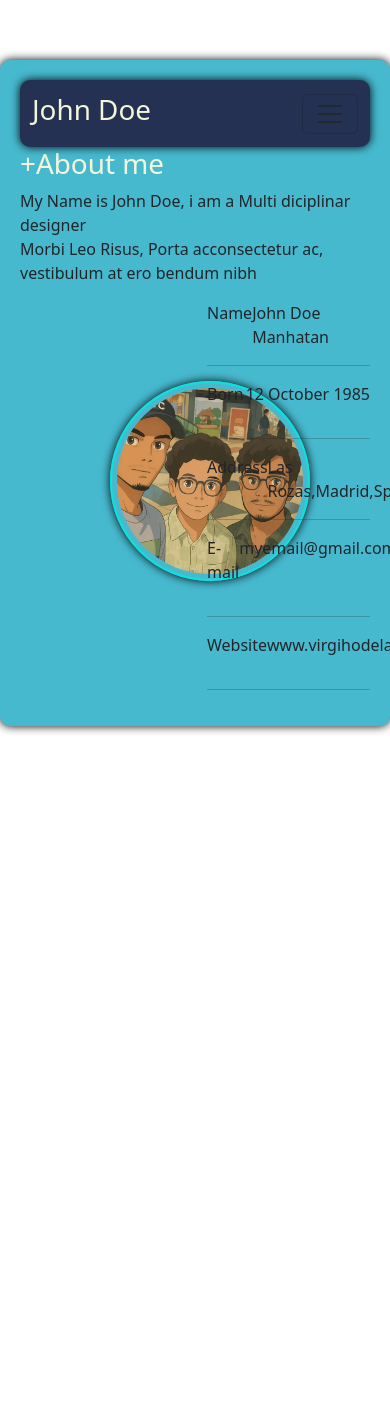
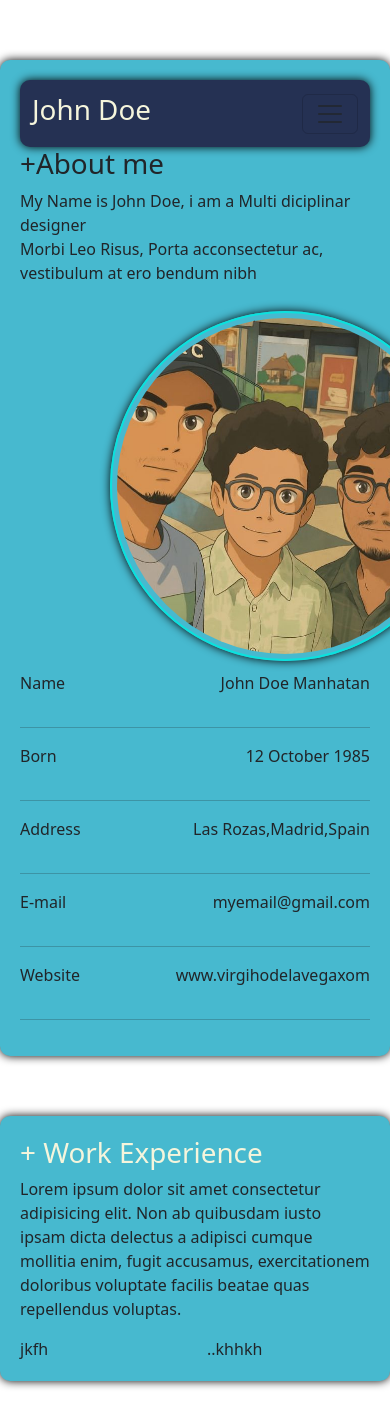
Before and after one commit to Sridhar-1312/RESUME, a React (Vite) app: page / in a window 390 px wide. Shown: the top 1401 px of the page. Before the commit the page ends 844 px from the top, so only its background shows below. Built offline with nearby package versions, Linux system fonts and the light colour scheme.

Commit message:
modified2

```diff
--- a/src/Nav.css
+++ b/src/Components/Navbar/Nav.css
@@ -29,7 +29,7 @@
 
 
 }
-h1{
+.a{
    color : beige!important ;
 }
 .nav-link{
@@ -37,10 +37,10 @@ h1{
 }
 img{
    border-radius: 50%;
-   width: 200px;
-   height: 200px;
+   width: 350px;
+   height: 350px;
    object-fit: cover;
-   margin-top: 80px;
+   margin-top: 10px;
    margin-bottom: 10px;
    margin-left: 90px;
    box-shadow: 0 0 10px #000;
--- /dev/null
+++ b/src/Components/Navbar/Navbar.jsx
@@ -0,0 +1,147 @@
+import React from "react";
+import "./Nav.css";
+import "bootstrap/dist/css/bootstrap.min.css";
+import "bootstrap/dist/js/bootstrap.bundle.min.js";
+import Workexp from "../WorkExperience/Workexp";
+
+function Navbar() {
+  return (
+    <>
+      <div className="container">
+        <nav class="navbar navbar-expand-lg">
+          <div class="container-fluid">
+            <a class="navbar-brand" href="#">
+              <h1 className="a">John Doe</h1>
+            </a>
+            <button
+              class="navbar-toggler"
+              type="button"
+              data-bs-toggle="collapse"
+              data-bs-target="#navbarSupportedContent"
+              aria-controls="navbarSupportedContent"
+              aria-expanded="false"
+              aria-label="Toggle navigation"
+            >
+              <span class="navbar-toggler-icon"></span>
+            </button>
+            <div class="collapse navbar-collapse" id="navbarSupportedContent">
+              <ul class="navbar-nav ms-auto mb-2 mb-lg-0">
+                <li class="nav-item">
+                  <a class="nav-link" href="#">
+                    About me
+                  </a>
+                </li>
+                <li class="nav-item">
+                  <a class="nav-link" href="#">
+                    Professional Experience
+                  </a>
+                </li>
+                <li class="nav-item">
+                  <a class="nav-link" href="#">
+                    Contact
+                  </a>
+                </li>
+              </ul>
+            </div>
+          </div>
+        </nav>
+
+        <div>
+          <h1>+About me</h1>
+          <p>
+            My Name is John Doe, i am a Multi diciplinar designer <br /> Morbi
+            Leo Risus, Porta acconsectetur ac, vestibulum at ero bendum nibh
+          </p>
+        </div>
+
+        <div className="row">
+          <div className=" col-lg-6 col-md-6 col-sm-12">
+            <div className="image">
+              <img src="public/BOYS.jpg" alt="" />
+            </div>
+          </div>
+          <div className=" col-lg-6 col-md-6 col-sm-12">
+            <div className="name-row">
+              <p>Name</p>
+              <div>John Doe Manhatan</div>
+            </div>
+            <hr />
+            <div className="name-row">
+              <p>Born</p>
+              <div>12 October 1985</div>
+            </div>
+            <hr />
+
+            <div className="name-row">
+              <p>Address</p>
+              <div> Las Rozas,Madrid,Spain</div>
+            </div>
+            <hr />
+            <div className="name-row">
+              <p>E-mail</p>
+              <div>myemail@gmail.com</div>
+            </div>
+            <hr />
+            <div className="name-row">
+              <p>Website</p>
+              <div>www.virgihodelavegaxom</div>
+            </div>
+            <hr />
+          </div>
+        </div>
+      </div>
+
+      <Workexp />
+    </>
+  );
+}
+
+export default Navbar;
+
+//  import React from 'react'
+// function Navbar() {
+//   return (
+//     <>
+//     <nav class="navbar navbar-expand-lg navbar-light bg-light">
+//   <div class="container-fluid">
+//     <a class="navbar-brand" href="#">John Doe</a>
+//     <button class="navbar-toggler" type="button" data-bs-toggle="collapse" data-bs-target="#navbarSupportedContent" aria-controls="navbarSupportedContent" aria-expanded="false" aria-label="Toggle navigation">
+//       <span class="navbar-toggler-icon"></span>
+//     </button>
+//     <div class="collapse navbar-collapse" id="navbarSupportedContent">
+//       <ul class="navbar-nav me-auto mb-2 mb-lg-0"/>
+//         <li class="nav-item">
+//           <a class="nav-link active" aria-current="page" href="#">Home</a>
+//         </p>
+//         <li class="nav-item">
+//           <a class="nav-link" href="#">Link</a>
+//         </p>
+//         {/* <li class="nav-item dropdown">
+//           <a class="nav-link dropdown-toggle" href="#" id="navbarDropdown" role="button" data-bs-toggle="dropdown" aria-expanded="false">
+//             Dropdown
+//           </a>
+//           <ul class="dropdown-menu" aria-labelledby="navbarDropdown">
+//             <p><a class="dropdown-item" href="#">Action</a></p>
+//             <p><a class="dropdown-item" href="#">Another action</a></p>
+//             <p><hr class="dropdown-divider"/></p>
+//             <p><a class="dropdown-item" href="#">Something else here</a></p>
+//           </ul>
+//         </p> */}
+//         {/* <li class="nav-item">
+//           <a class="nav-link disabled" href="#" tabindex="-1" aria-disabled="true">Disabled</a>
+//         </p>
+//       </ul>
+//       <form class="d-flex">
+//         <input class="form-control me-2" type="search" placeholder="Search" aria-label="Search"/>
+//         <button class="btn btn-outline-success" type="submit">Search</button>
+//       </form> */}
+//     </div>
+//   </div>
+// </nav>
+
+//     </>
+
+//   )
+// }
+
+// export default Navbar
--- /dev/null
+++ b/src/Components/WorkExperience/Workexp.jsx
@@ -0,0 +1,28 @@
+import React from 'react'
+
+function Workexp() {
+  return (
+<>
+<div className="container">
+    {/* first row */}
+    <div className="first-row">
+        <h1 className='a'>+ Work Experience</h1>
+        <p>Lorem ipsum dolor sit amet consectetur adipisicing elit. Non ab quibusdam iusto ipsam dicta delectus a adipisci cumque mollitia enim, fugit accusamus, exercitationem doloribus voluptate facilis beatae quas repellendus voluptas.</p>
+    </div>
+    {/* secondrow */}
+    <div className="secondrow">
+        <div className="row">
+            <div className="col-6">
+            jkfh
+            </div>
+            <div className="col-6">
+            ..khhkh
+            </div>
+        </div>
+    </div>
+
+</div>
+</>  )
+}
+
+export default Workexp
--- a/src/Navbar.jsx
+++ /dev/null
@@ -1,141 +0,0 @@
-import React from 'react'
-import './Nav.css'
-
-
-function Navbar() {
-  return (
-    <>
-    <div className="container">
-
-      <nav class="navbar navbar-expand-lg">
-  <div class="container-fluid">
-    <a class="navbar-brand" href="#"><h1 >John Doe</h1></a>
-    <button class="navbar-toggler" type="button" data-bs-toggle="collapse" data-bs-target="#navbarSupportedContent" aria-controls="navbarSupportedContent" aria-expanded="false" aria-label="Toggle navigation">
-      <span class="navbar-toggler-icon"></span>
-    </button>
-    <div class="collapse navbar-collapse" id="navbarSupportedContent">
-      <ul class="navbar-nav ms-auto mb-2 mb-lg-0">
-
-        <li class="nav-item">
-          <a class="nav-link" href="#">About me</a>
-        </li>
-        <li class="nav-item">
-          <a class="nav-link" href="#">Professional Experience</a>
-        </li>
-        <li class="nav-item">
-          <a class="nav-link" href="#">Contact</a>
-        </li>
-
-      </ul>
-
-    </div>
-  </div>
-</nav>
-
-
-      <div>
-        <h1>+About me</h1>
-        <p>My Name is John Doe, i am a Multi diciplinar designer <br /> Morbi Leo Risus, Porta acconsectetur ac, vestibulum at ero bendum nibh</p>
-      </div>
-
-      <div className="row">
-      <div className="col-6">
-      <div className="image">
-        <img src="public/BOYS.jpg" alt="" />
-      </div>
-      </div>
-      <div className="col-6">
-        <div className='name-row'>
-          <p>Name</p>
-          <div>John Doe Manhatan</div>
-        </div>
-        <hr />
-        <div className='name-row'>
-
-          <p>Born</p>
-          <div>12 October 1985</div>
-        </div>
-        <hr />
-
-        <div className='name-row'>
-          <p>Address</p>
-          <div> Las Rozas,Madrid,Spain</div>
-        </div>
-        <hr />
-        <div className='name-row'>
-          <p>E-mail</p>
-          <div>myemail@gmail.com</div>
-        </div>
-        <hr />
-        <div className='name-row'>
-          <p>Website</p>
-          <div>www.virgihodelavegaxom</div>
-        </div>
-        <hr />
-
-
-
-
-      </div>
-      </div>
-      </div>
-
-
-
-
-        </>
-  )
-}
-
-export default Navbar
-
-
-
-//  import React from 'react'
-// function Navbar() {
-//   return (
-//     <>
-//     <nav class="navbar navbar-expand-lg navbar-light bg-light">
-//   <div class="container-fluid">
-//     <a class="navbar-brand" href="#">John Doe</a>
-//     <button class="navbar-toggler" type="button" data-bs-toggle="collapse" data-bs-target="#navbarSupportedContent" aria-controls="navbarSupportedContent" aria-expanded="false" aria-label="Toggle navigation">
-//       <span class="navbar-toggler-icon"></span>
-//     </button>
-//     <div class="collapse navbar-collapse" id="navbarSupportedContent">
-//       <ul class="navbar-nav me-auto mb-2 mb-lg-0"/>
-//         <li class="nav-item">
-//           <a class="nav-link active" aria-current="page" href="#">Home</a>
-//         </p>
-//         <li class="nav-item">
-//           <a class="nav-link" href="#">Link</a>
-//         </p>
-//         {/* <li class="nav-item dropdown">
-//           <a class="nav-link dropdown-toggle" href="#" id="navbarDropdown" role="button" data-bs-toggle="dropdown" aria-expanded="false">
-//             Dropdown
-//           </a>
-//           <ul class="dropdown-menu" aria-labelledby="navbarDropdown">
-//             <p><a class="dropdown-item" href="#">Action</a></p>
-//             <p><a class="dropdown-item" href="#">Another action</a></p>
-//             <p><hr class="dropdown-divider"/></p>
-//             <p><a class="dropdown-item" href="#">Something else here</a></p>
-//           </ul>
-//         </p> */}
-//         {/* <li class="nav-item">
-//           <a class="nav-link disabled" href="#" tabindex="-1" aria-disabled="true">Disabled</a>
-//         </p>
-//       </ul>
-//       <form class="d-flex">
-//         <input class="form-control me-2" type="search" placeholder="Search" aria-label="Search"/>
-//         <button class="btn btn-outline-success" type="submit">Search</button>
-//       </form> */}
-//     </div>
-//   </div>
-// </nav>
-
-
-//     </>
-
-//   )
-// }
-
-// export default Navbar
--- a/src/main.jsx
+++ b/src/main.jsx
@@ -3,11 +3,11 @@ import { createRoot } from 'react-dom/client'
 import './index.css'
 import  'bootstrap/dist/css/bootstrap.min.css'
 import 'bootstrap/dist/js/bootstrap.bundle.min.js'
-import Navbar from './Navbar.jsx'
+import Navbar from './Components/Navbar/Navbar'
 
 
 createRoot(document.getElementById('root')).render(
   <StrictMode>
-    <Navbar/>
+    <Navbar />
   </StrictMode>,
 )
```
